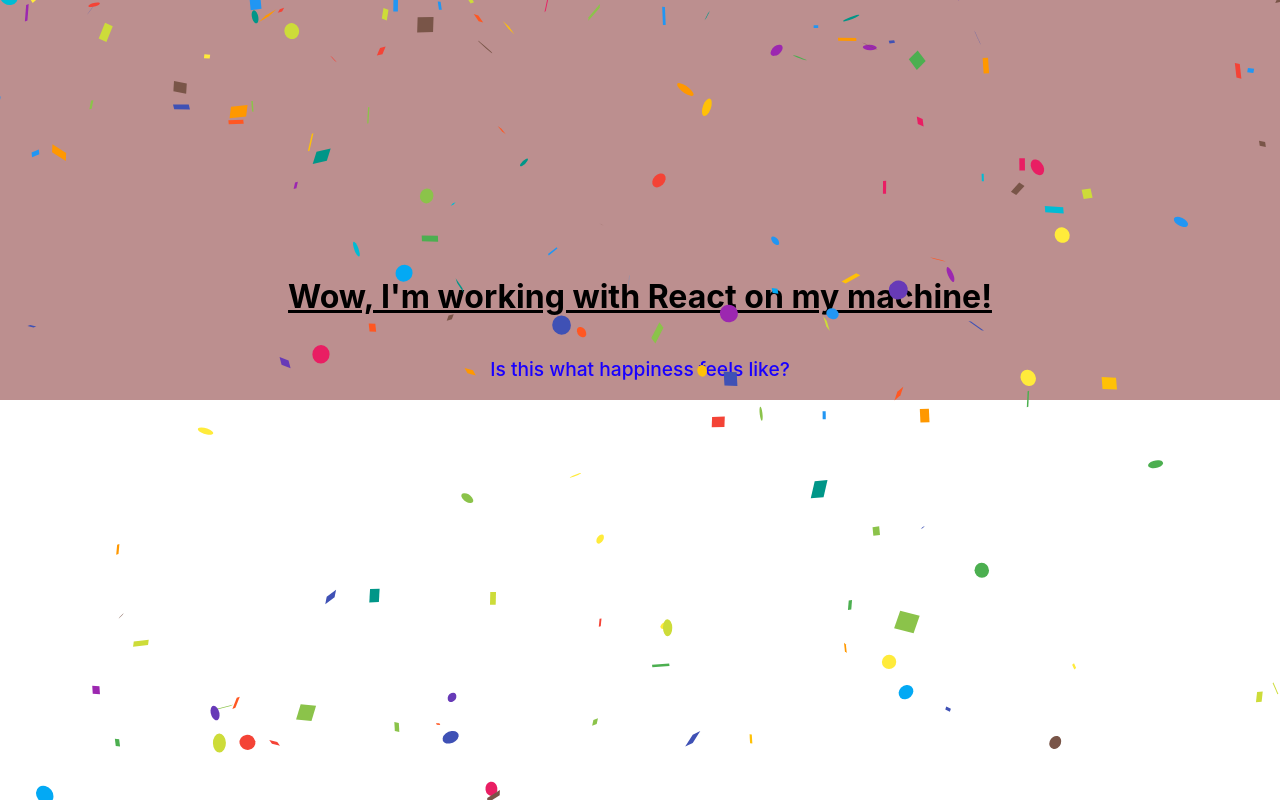
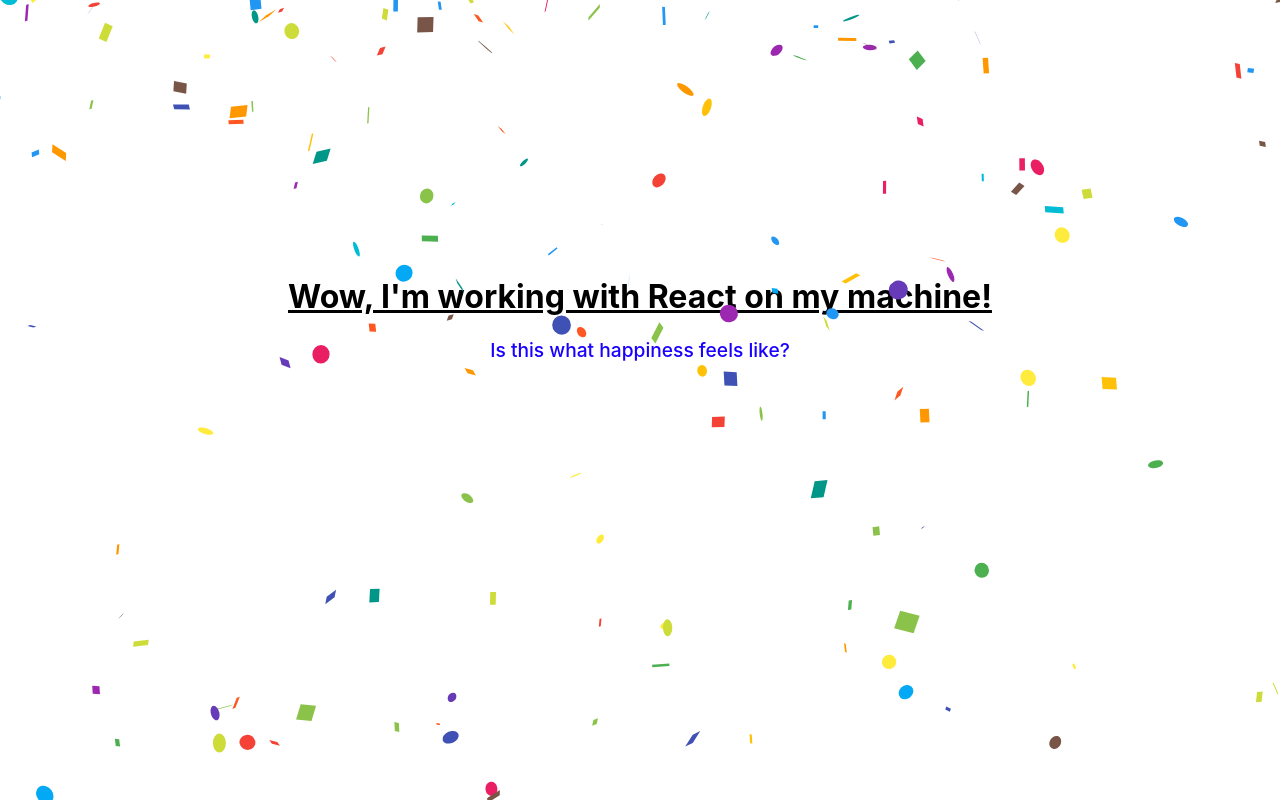
Before and after one commit to Marie-m-l/bonus-16-6_create-local-app, a React (Create React App) app: page / in a window 1280 px wide. Built offline with nearby package versions, Linux system fonts and the light colour scheme.

Commit message:
Delete old style & + new css & confetti package/dependancy

```diff
--- a/package.json
+++ b/package.json
@@ -7,6 +7,7 @@
     "@testing-library/react": "^13.4.0",
     "@testing-library/user-event": "^13.5.0",
     "react": "^18.3.1",
+    "react-confetti": "^6.1.0",
     "react-dom": "^18.3.1",
     "react-scripts": "5.0.1",
     "web-vitals": "^2.1.4"
--- a/src/App.css
+++ b/src/App.css
@@ -1,13 +1,6 @@
-
-
-.App {
-  background-color: rosybrown;
-  display: flex;
-  align-items: center;
-  flex-direction: column;
-  justify-items: center;
+html {
+  /* padding-top: 15%; */
   text-align: center;
-  width: 100%;
 }
 
 .App h1 {
@@ -21,16 +14,3 @@
   font-size: larger;
   font-weight: 500;
 }
-
-/* .App-link {
-  color: #61dafb;
-}
-
-@keyframes App-logo-spin {
-  from {
-    transform: rotate(0deg);
-  }
-  to {
-    transform: rotate(360deg);
-  }
-} */
```
Also changed, not shown: 1 other file (tests, documents, lock files or other folders).
